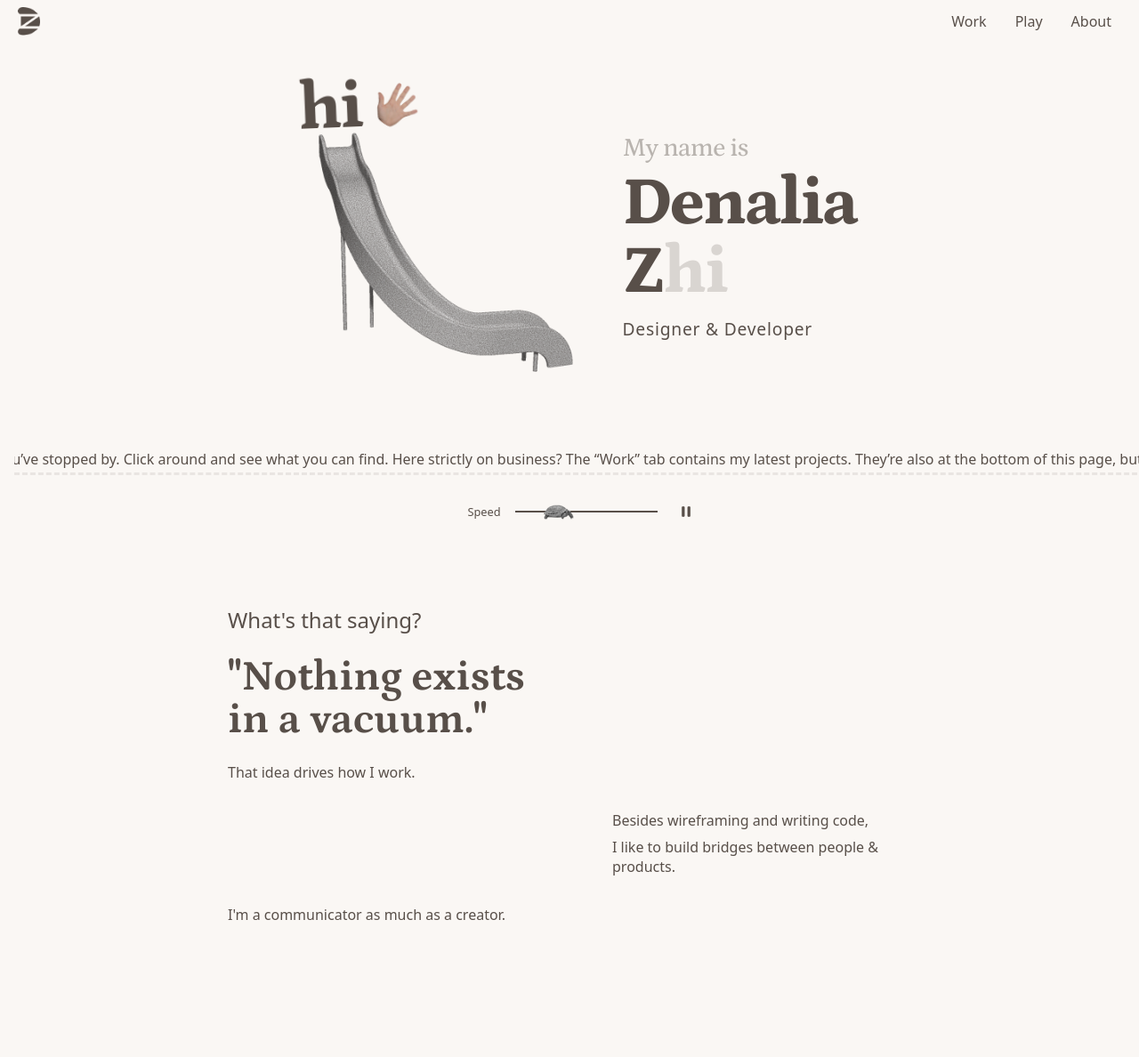
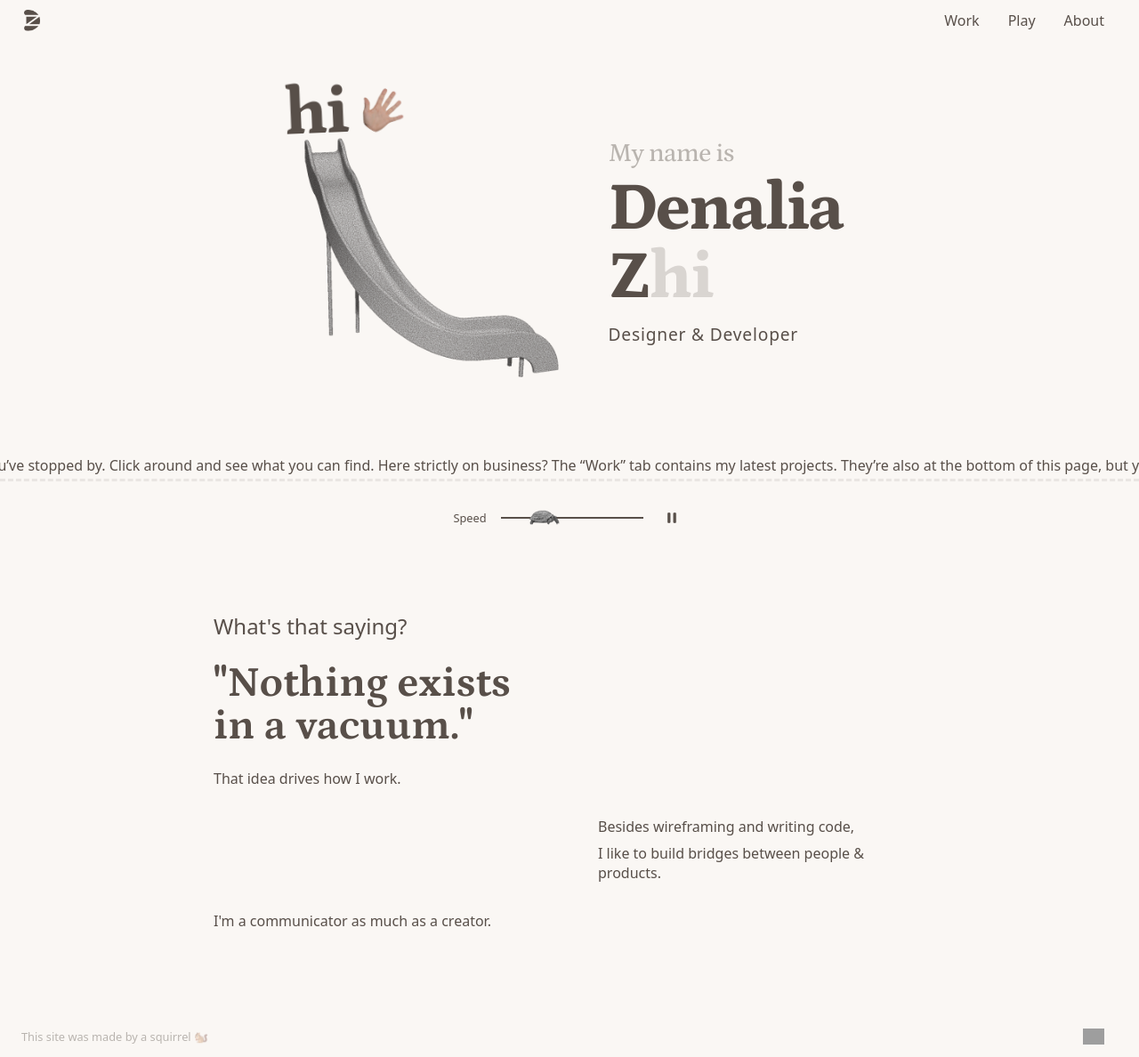
Before and after one commit to denaliazhi/portfolio-v4, a React (Vite) app: page / in a window 1280 px wide. Shown: the whole page at 89% size. Before the commit the page ends 1111 px from the top, so only its background shows below. Built offline with nearby package versions, Linux system fonts and the light colour scheme; grey boxes are pictures that could not be loaded; a web font is replaced by a local one.

Commit message:
feat: footer

```diff
--- a/src/Home.jsx
+++ b/src/Home.jsx
@@ -1,3 +1,4 @@
+import Footer from "./components/Footer";
 import Header from "./components/Header";
 import Hero from "./components/Hero";
 import Marquee from "./components/Marquee";
@@ -12,6 +13,7 @@ export default function Home() {
         <Marquee />
         <Pitch />
       </main>
+      <Footer />
     </>
   );
 }
--- /dev/null
+++ b/src/components/Footer.jsx
@@ -0,0 +1,15 @@
+export default function Footer() {
+  return (
+    <footer>
+      <p>This site was made by a squirrel 🐿️</p>
+      <div class="socials">
+        <a
+          href="https://www.linkedin.com/in/denaliazhi/"
+          aria-label="LinkedIn"
+        >
+          <span class="icon"></span>
+        </a>
+      </div>
+    </footer>
+  );
+}
--- a/src/components/Header.jsx
+++ b/src/components/Header.jsx
@@ -3,7 +3,7 @@ import Menu from "./Menu";
 export default function Header() {
   return (
     <header>
-      <span className="logo-icon"></span>
+      <span className="logo icon"></span>
       <div>
         <p>enalia</p>
         <p>hi</p>
--- a/src/index.css
+++ b/src/index.css
@@ -35,7 +35,6 @@ body {
 
   font-family: var(--sans-serif);
   color: var(--main);
-  padding: 0.5rem 1rem;
   background-color: var(--background);
 }
 
@@ -83,28 +82,32 @@ h2 {
   font-size: 3rem;
 }
 
+.icon {
+  background-position: center;
+  background-size: contain;
+  background-repeat: no-repeat;
+}
+
 /* --------------- Header --------------- */
 
 header {
+  padding: 0.7rem 1.5rem;
   display: flex;
   justify-content: space-between;
   align-items: center;
 }
 
-.logo-icon {
-  width: 2rem;
-  height: 2rem;
-  background-position: center;
+.logo.icon {
+  width: 1.5rem;
+  height: 1.5rem;
   background-image: url("/logo-icon.png");
-  background-size: contain;
-  background-repeat: no-repeat;
 }
 
-.logo-icon:hover {
+.logo.icon:hover {
   cursor: pointer;
 }
 
-.logo-icon + div {
+.logo.icon + div {
   opacity: 0;
   font-size: 0.8rem;
 
@@ -113,7 +116,7 @@ header {
   margin-right: auto;
 }
 
-.logo-icon:hover + div {
+.logo.icon:hover + div {
   opacity: 1;
   transition: opacity 200ms ease-in-out;
 }
@@ -125,6 +128,38 @@ header {
 .nav-items {
   display: flex;
   gap: 2rem;
+}
+
+header,
+footer {
+  padding: 0.7rem 1.5rem;
+}
+
+/* --------------- Footer --------------- */
+
+footer {
+  font-size: 0.8rem;
+  color: var(--lighter-main);
+  display: flex;
+  justify-content: space-between;
+  align-items: center;
+}
+
+footer p:hover {
+  color: var(--main);
+  cursor: pointer;
+}
+
+.socials {
+  display: flex;
+  gap: 0.5rem;
+}
+
+.socials .icon:first-of-type {
+  display: block;
+  height: 1.5rem;
+  width: 1.5rem;
+  background-image: url("linkedin-icon.png");
 }
 
 /* --------------- Home Page: Hero --------------- */
```
Also changed, not shown: public/linkedin-icon.png (added).
